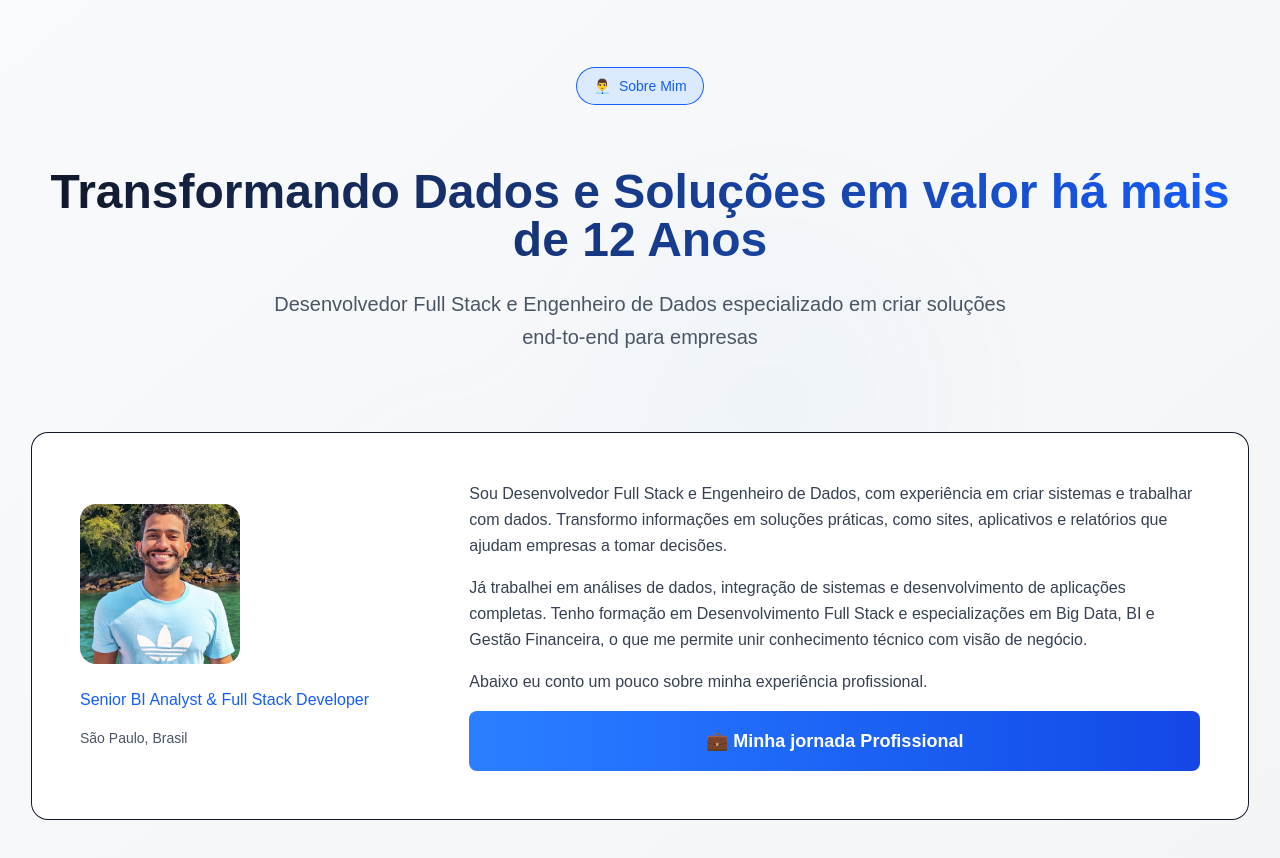
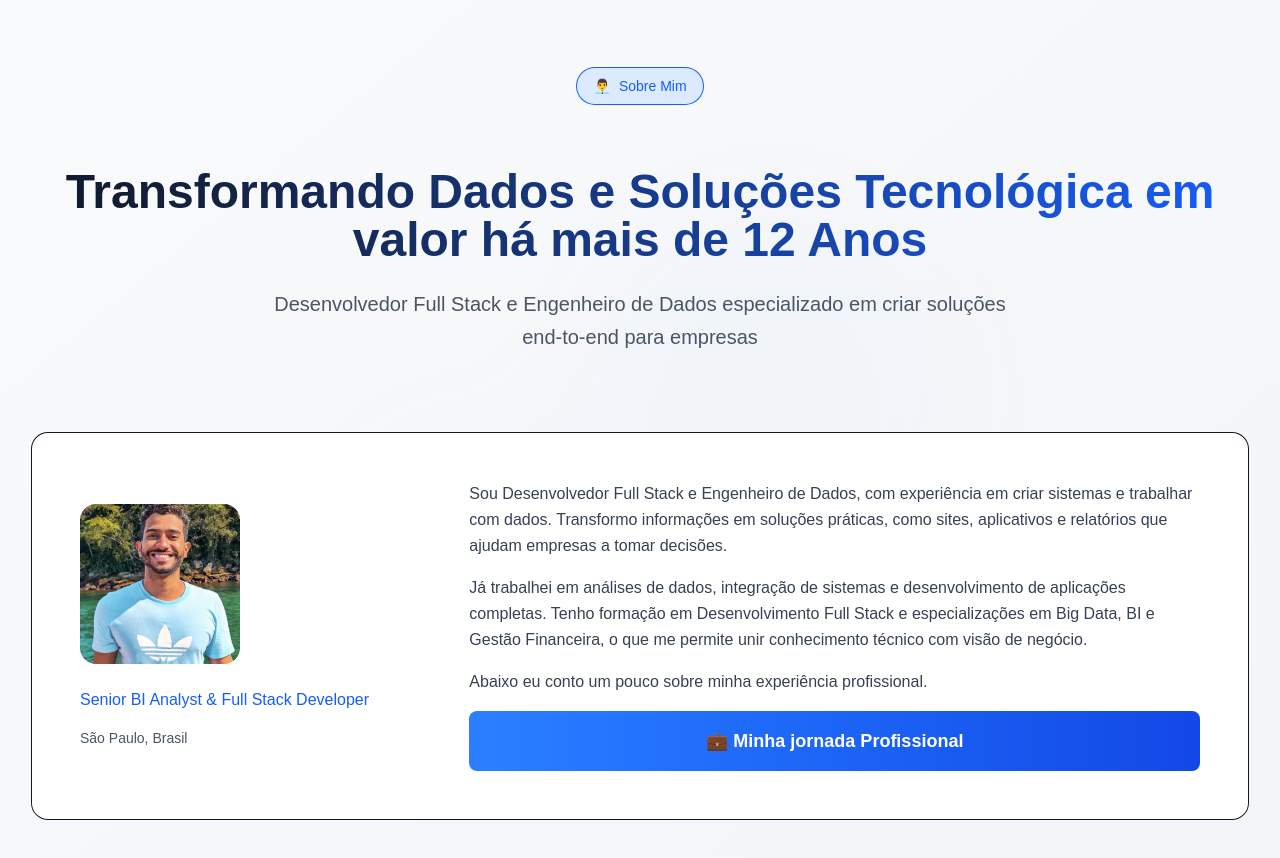
Before and after one commit to Claudio-Silva-Bispo/tech-solution-website-project, a Next.js app: page / in a window 1280 px wide. Shown: the part 860-1718 px from the top of the page. Built offline with nearby package versions, Linux system fonts and the light colour scheme.

Commit message:
FEAT - Inserir novas paginacoes para o Google Search

```diff
--- a/src/components/About.tsx
+++ b/src/components/About.tsx
@@ -96,7 +96,7 @@ const About = () => {
               ? 'bg-gradient-to-r from-white to-blue-400'
               : 'bg-gradient-to-r from-gray-900 to-blue-600'
           } bg-clip-text text-transparent pt-10 text-start lg:text-center`}>
-            Transformando Dados e Soluções em valor há mais de 12 Anos
+            Transformando Dados e Soluções Tecnológica em valor há mais de 12 Anos
           </h2>
 
           <p className={`text-lg lg:text-xl ${
--- a/src/components/ClientsMarquee.tsx
+++ b/src/components/ClientsMarquee.tsx
@@ -30,7 +30,7 @@ const ClientsMarquee = () => {
   };
 
   return (
-    <section className={`py-20 ${
+    <section id='clients-marquee' className={`py-20 ${
       isDarkMode ? 'bg-gray-900' : 'bg-gray-100'
     } overflow-hidden`}>
       <div className="container mx-auto px-4 sm:px-6 lg:px-8 mb-12">
--- a/src/pages/_app.tsx
+++ b/src/pages/_app.tsx
@@ -63,7 +63,7 @@ function AppContent({ Component, pageProps }: AppProps) {
           }}
         />
 
-        {/* Sitelinks Navigation */}
+        {/* Sitelinks Navigation - Ajudar na navegação */}
         <script
           type="application/ld+json"
           dangerouslySetInnerHTML={{
```
Also changed, not shown: 1 other file (tests, documents, lock files or other folders).
